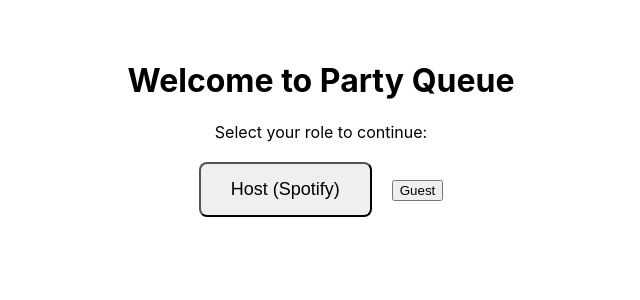
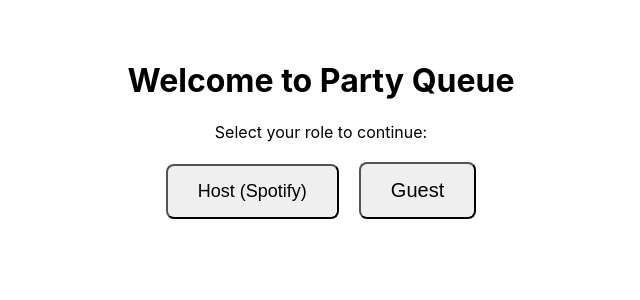
Before and after one commit to aneesamedina/auxparty, a React (Create React App) app in the folder client/: page / in a window 1280 px wide. Shown: the top 300 px of the page, without its empty margins (319-959 px from the left). Built offline with nearby package versions, Linux system fonts and the light colour scheme.

Commit message:
guest login

```diff
--- a/client/src/App.js
+++ b/client/src/App.js
@@ -30,7 +30,14 @@
       >
           Host (Spotify)
         </button>
-        <button onClick={() => onSelectRole('guest')}>Guest</button>
+        <button onClick={() => onSelectRole('guest')}
+          style={{
+          padding: '15px 30px',
+          fontSize: 20,
+          borderRadius: 8,
+          cursor: 'pointer',
+        }}
+          >Guest</button>
       </div>
     </div>
   );
```
